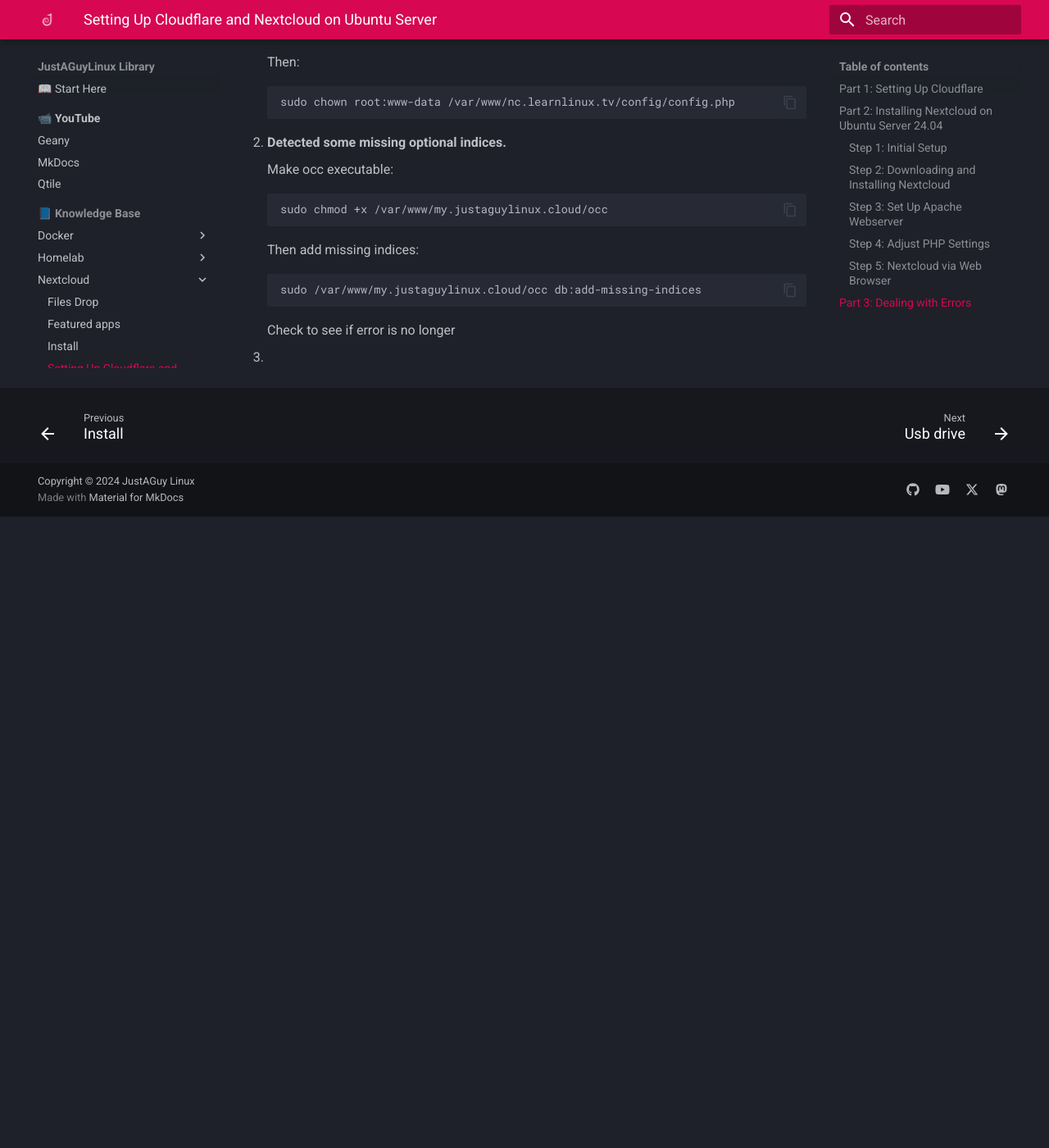
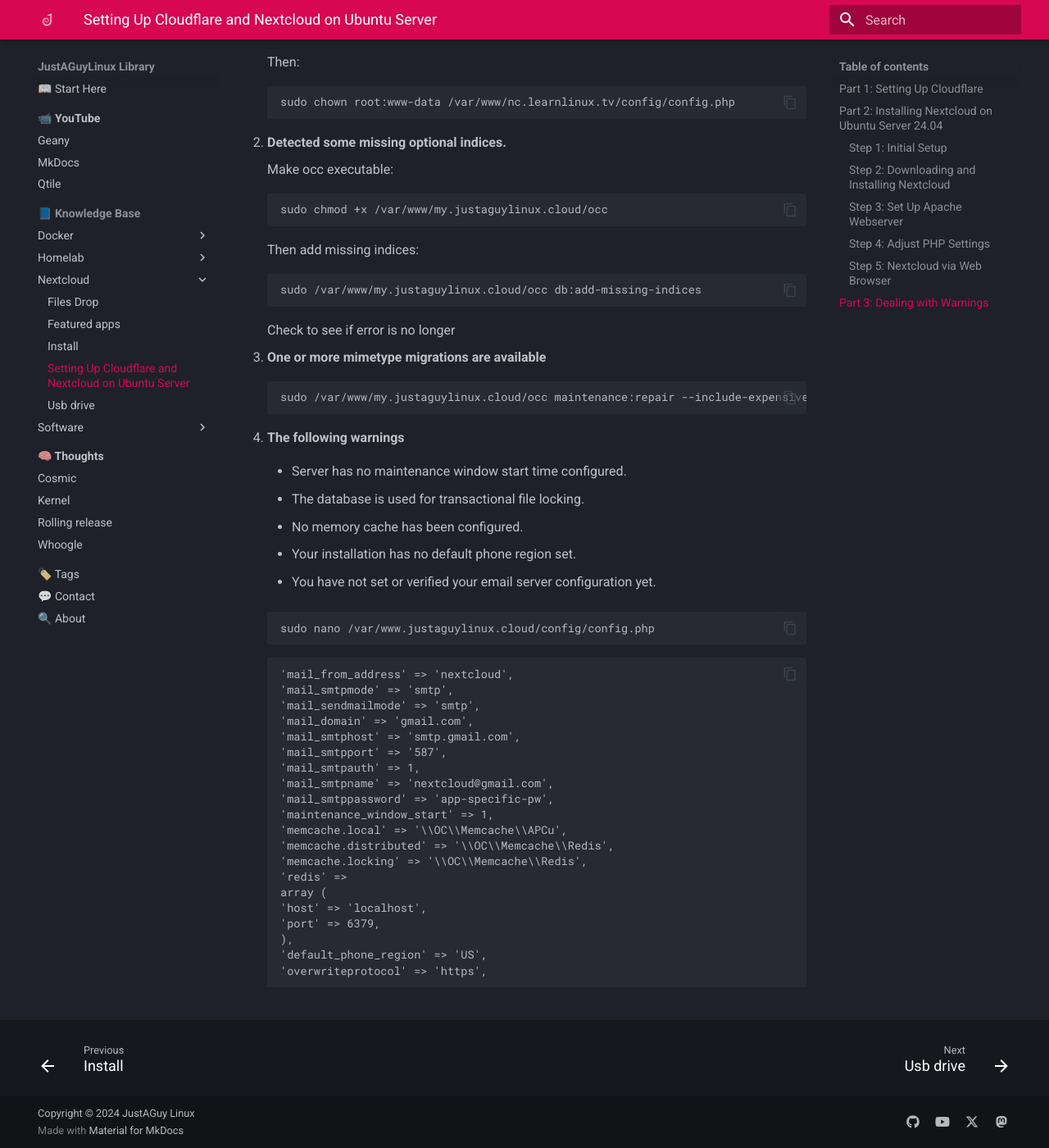
Before and after one commit to drewgrif/jagmkdocs, an MkDocs documentation site: the page built from docs/documentation/nextcloud/ubuntu-server.md, in a window 1280 px wide and 1400 px high, scrolled down 4898 px. Shown: the whole window at 82% size. Built offline with MkDocs 1.6.1 and Material for MkDocs 9.7.7, drawn with Linux system fonts in a browser that asks for light colours; before the commit the page ends 5528 px from its top, so only the background shows below that; some of the changed text lies outside the part shown.

Commit message:
Update ubuntu-server.md

````diff
--- a/docs/documentation/nextcloud/ubuntu-server.md
+++ b/docs/documentation/nextcloud/ubuntu-server.md
@@ -262,12 +262,12 @@ tags:
 
 ---
 
-## Part 3: Dealing with Errors
+## Part 3: Dealing with Warnings
 
 1. **Change config.php permissions**
 
 	```bash
-	sudo chmod 660 /var/www/nc.learnlinux.tv/config/config.php
+	sudo chmod 666 /var/www/nc.learnlinux.tv/config/config.php
 	```
 	Then:
 
@@ -291,4 +291,47 @@ tags:
 
 	Check to see if error is no longer
 
-3.
+3. **One or more mimetype migrations are available**
+
+	```bash
+	sudo /var/www/my.justaguylinux.cloud/occ maintenance:repair --include-expensive
+	```
+
+4.  **The following warnings**
+
+	- Server has no maintenance window start time configured.
+
+	- The database is used for transactional file locking.
+
+	- No memory cache has been configured.
+
+	- Your installation has no default phone region set.
+
+	- You have not set or verified your email server configuration yet.
+
+	```bash
+	sudo nano /var/www.justaguylinux.cloud/config/config.php
+	```
+
+	```php
+    'mail_from_address' => 'nextcloud',
+	'mail_smtpmode' => 'smtp',
+	'mail_sendmailmode' => 'smtp',
+	'mail_domain' => 'gmail.com',
+	'mail_smtphost' => 'smtp.gmail.com',
+	'mail_smtpport' => '587',
+	'mail_smtpauth' => 1,
+	'mail_smtpname' => 'nextcloud@gmail.com',
+	'mail_smtppassword' => 'app-specific-pw',
+	'maintenance_window_start' => 1,
+	'memcache.local' => '\\OC\\Memcache\\APCu',
+	'memcache.distributed' => '\\OC\\Memcache\\Redis',
+	'memcache.locking' => '\\OC\\Memcache\\Redis',
+	'redis' =>
+	array (
+	'host' => 'localhost',
+	'port' => 6379,
+	),
+	'default_phone_region' => 'US',
+	'overwriteprotocol' => 'https',
+	```
````
